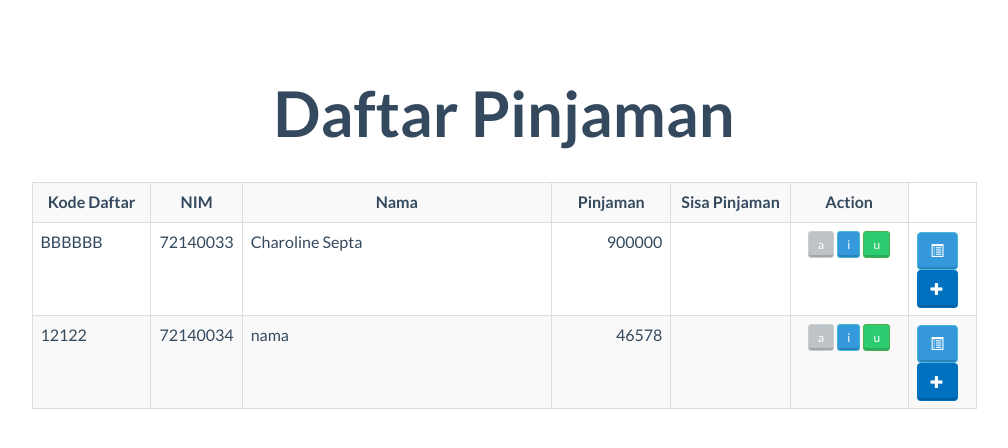
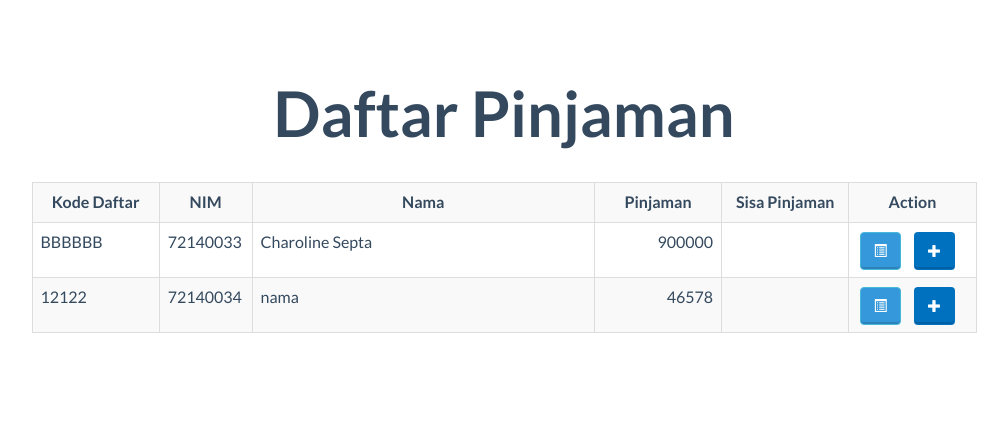
Before and after one commit to aamesaa/beasiswa, a PHP site: page /user_admin/Cicilan.php in a window 1280 px wide. Shown: the part 60-508 px from the top of the page, without its empty margins (136-1144 px from the left). Run offline with PHP 8.4, Linux system fonts and the light colour scheme; data comes from the database, SQL or seed files in the repository; some libraries are stand-ins or nearby versions.

Commit message:
Detail Cicilan on New Page

```diff
--- a/user_admin/Cicilan.php
+++ b/user_admin/Cicilan.php
@@ -72,6 +72,9 @@
       <div class="row">
           <div class="col-md-1"></div>
           <div class="col-md-10">
+              <?php
+
+              ?>
               <table class="table table-striped table-bordered">
                   <tr ">
                   <th class="text-center" width="13%">Kode Daftar</th>
@@ -84,13 +87,11 @@
 
                   <?php
                   while ($rowPjm =  mysqli_fetch_array($getDataPinjaman)){
-
                       $sisa=(string)$rowPjm[4];
                       if ($sisa==0){
                           $sisa = "<strong style='color: #68bacd'>Lunas</strong>";
                       }
-
-
+                      $getKodeDftr= $rowPjm['kd_daftar'];
                       echo'
                           <tr>
                               <td>'.$rowPjm['kd_daftar'].'</td>
@@ -99,25 +100,12 @@
                               <td style="text-align:right">'.$rowPjm['nominal_disetujui'].'</td>
                               <td style="text-align:right">'.$sisa.'</td>
                               <td class="text-center">
-                    <button class="btn btn-xs btn-default btn-embossed">a</button>
-                    <button class="btn btn-xs btn-info btn-embossed">i</button>
-                    <button class="btn btn-xs btn-success btn-embossed">u</button>
+                                <a href="detail_cicilan.php?kd_dftar='.$rowPjm['kd_daftar'].'"><span class="glyphicon glyphicon-list-alt btn btn-sm btn-info btn-embossed"></span></a>
+                                <a><span class="glyphicon glyphicon-plus btn btn-sm btn-primary btn-embossed"></span></a>
                               </td>
-
-                  <td class="text-center">
-                    <a><span class="glyphicon glyphicon-list-alt btn btn-sm btn-info btn-embossed"></span></a>
-                    <a><span class="glyphicon glyphicon-plus btn btn-sm btn-primary btn-embossed"></span></a>
-
-                  </td>
-
-
                           </tr>
-
-
                        ';
-
                   }
-
                   ?>
               </table>
           </div>
@@ -126,7 +114,6 @@
 
 
   </div>
-
 
   <!-- JavaScript -->
   <script src="js/jquery-1.10.2.js"></script>
@@ -158,4 +145,5 @@
 
 
 </body>
+
 </html>
```
Also changed, not shown: user_admin/detail_cicilan_coba.php (added, +41 -0 lines). Lines whose indentation alone changed are shown as unchanged.
